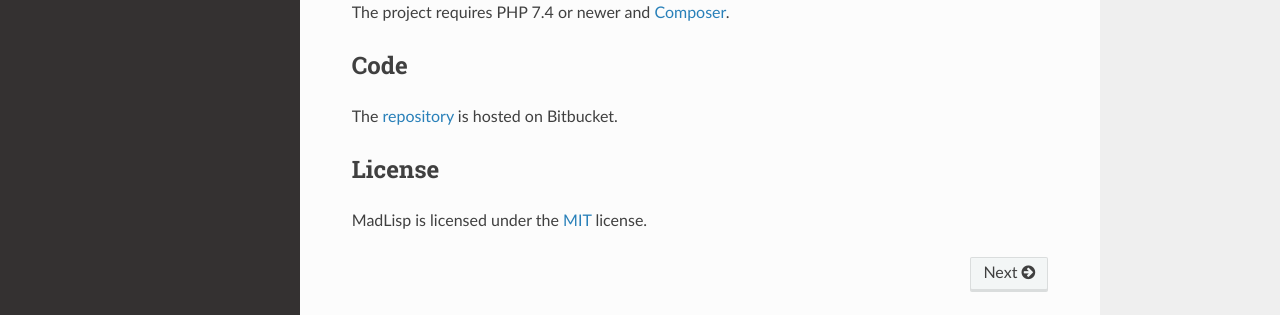
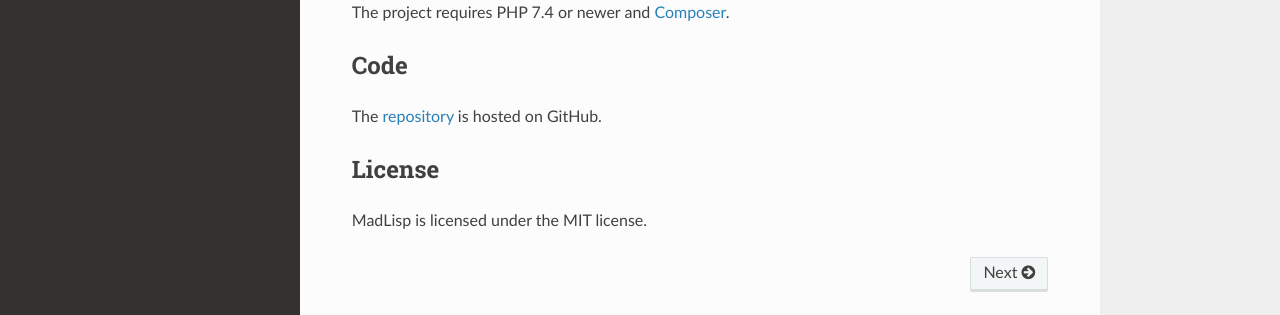
Before and after one commit to peklaiho/madlisp-doc, an MkDocs documentation site: the page built from docs/index.md, in a window 1280 px wide and 1397 px high. Shown: the part 975-1290 px from the top of the window. Built offline with MkDocs 1.6.1, drawn with Linux system fonts in a browser that asks for light colours; nearby versions of some CDN libraries.

Commit message:
Rename composer package from maddy83/madlisp to peklaiho/madlisp and move repo from Bitbucket to Github.

```diff
--- a/docs/index.md
+++ b/docs/index.md
@@ -28,8 +28,8 @@ The project requires PHP 7.4 or newer and [Composer](https://getcomposer.org/).
 
 ## Code
 
-The [repository](https://bitbucket.org/maddy83/madlisp/) is hosted on Bitbucket.
+The [repository](https://github.com/peklaiho/madlisp) is hosted on GitHub.
 
 ## License
 
-MadLisp is licensed under the [MIT](https://bitbucket.org/maddy83/madlisp/src/master/LICENSE) license.
+MadLisp is licensed under the MIT license.
```
Also changed, not shown: docs/getting-started.md (+1 -1 lines).
